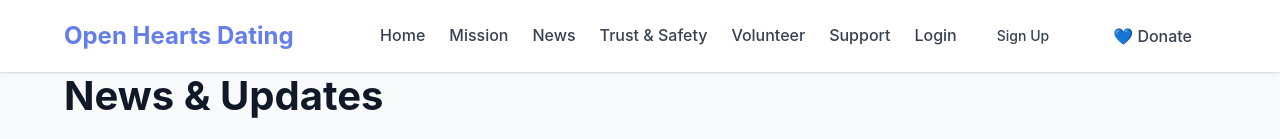
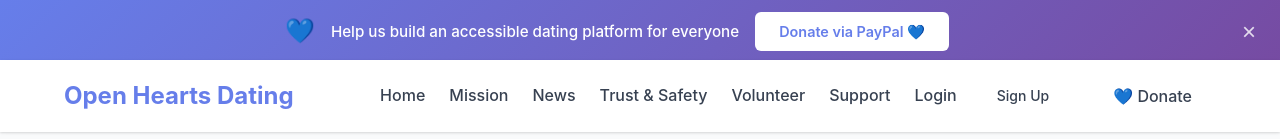
Before and after one commit to chevrutah247/openheartsdating, a Next.js app: page /news in a window 1280 px wide. Shown: the top 139 px of the page. Built offline with nearby package versions, Linux system fonts and the light colour scheme; no server answers.

Commit message:
Add PayPal donation banner

```diff
--- /dev/null
+++ b/app/components/GoFundMeBanner.tsx
@@ -0,0 +1,87 @@
+'use client'
+
+import { useState } from 'react'
+
+export default function GoFundMeBanner() {
+  const [isVisible, setIsVisible] = useState(true)
+
+  if (!isVisible) return null
+
+  return (
+    <div style={{
+      position: 'fixed',
+      top: 0,
+      left: 0,
+      right: 0,
+      zIndex: 1000,
+      background: 'linear-gradient(135deg, #667eea 0%, #764ba2 100%)',
+      color: 'white',
+      padding: '0.75rem 1rem',
+      boxShadow: '0 2px 8px rgba(0,0,0,0.15)',
+      display: 'flex',
+      alignItems: 'center',
+      justifyContent: 'center',
+      gap: '1rem',
+      flexWrap: 'wrap'
+    }}>
+      <div style={{
+        display: 'flex',
+        alignItems: 'center',
+        gap: '1rem',
+        flexWrap: 'wrap',
+        justifyContent: 'center',
+        flex: 1
+      }}>
+        <span style={{ fontSize: '1.5rem' }}>💙</span>
+        <p style={{
+          margin: 0,
+          fontSize: '0.95rem',
+          fontWeight: '500'
+        }}>
+          Help us build an accessible dating platform for everyone
+        </p>
+        <a
+          href="https://www.paypal.com/ncp/payment/LY67CR4F29BKN"
+          target="_blank"
+          rel="noopener noreferrer"
+          style={{
+            background: 'white',
+            color: '#667eea',
+            padding: '0.5rem 1.5rem',
+            borderRadius: '6px',
+            textDecoration: 'none',
+            fontWeight: '600',
+            fontSize: '0.9rem',
+            transition: 'transform 0.2s ease',
+            display: 'inline-block'
+          }}
+          onMouseEnter={(e) => e.currentTarget.style.transform = 'scale(1.05)'}
+          onMouseLeave={(e) => e.currentTarget.style.transform = 'scale(1)'}
+        >
+          Donate via PayPal 💙
+        </a>
+      </div>
+
+      {/* Close button */}
+      <button
+        onClick={() => setIsVisible(false)}
+        style={{
+          background: 'transparent',
+          border: 'none',
+          color: 'white',
+          fontSize: '1.5rem',
+          cursor: 'pointer',
+          padding: '0.25rem 0.5rem',
+          lineHeight: 1,
+          opacity: 0.8,
+          transition: 'opacity 0.2s ease'
+        }}
+        onMouseEnter={(e) => e.currentTarget.style.opacity = '1'}
+        onMouseLeave={(e) => e.currentTarget.style.opacity = '0.8'}
+        aria-label="Close banner"
+      >
+        ×
+      </button>
+    </div>
+  )
+}
--- a/app/globals.css
+++ b/app/globals.css
@@ -124,6 +124,7 @@ body {
   color: var(--gray-900);
   background: var(--gray-50);
   min-height: 100vh;
+  padding-top: 60px; /* Space for sticky donation banner */
 }
 
 /* ============================================
--- a/app/layout.tsx
+++ b/app/layout.tsx
@@ -3,6 +3,7 @@ import type { Metadata } from 'next'
 import Link from 'next/link'
 import Navigation from './components/Navigation'
 import StructuredData from './components/StructuredData'
+import GoFundMeBanner from './components/GoFundMeBanner'
 
 export const metadata: Metadata = {
   title: 'Open Hearts Dating — Inclusive Dating for People with Disabilities',
@@ -20,10 +21,16 @@ export default function RootLayout({
         <StructuredData />
       </head>
       <body>
+        {/* Sticky Donation Banner */}
+        <GoFundMeBanner />
+
+        {/* Navigation */}
         <Navigation />
 
+        {/* Main Content */}
         {children}
 
+        {/* Footer */}
         <footer style={{
           background: '#1f2937',
           color: 'white',
@@ -72,7 +79,7 @@ export default function RootLayout({
                 <h4 style={{ marginBottom: '1rem', fontSize: '1rem' }}>Connect</h4>
                 <div style={{ display: 'flex', flexDirection: 'column', gap: '0.5rem' }}>
                   <Link href="/contact" style={{ color: '#9ca3af', textDecoration: 'none' }}>Contact</Link>
-                  <a href="https://gofund.me/03630f97" target="_blank" rel="noopener noreferrer" style={{ color: '#9ca3af', textDecoration: 'none' }}>Donate</a>
+                  <a href="https://www.paypal.com/ncp/payment/LY67CR4F29BKN" target="_blank" rel="noopener noreferrer" style={{ color: '#9ca3af', textDecoration: 'none' }}>Donate</a>
                   <Link href="/signup" style={{ color: '#9ca3af', textDecoration: 'none' }}>Sign Up</Link>
                   <Link href="/login" style={{ color: '#9ca3af', textDecoration: 'none' }}>Login</Link>
                 </div>
```
